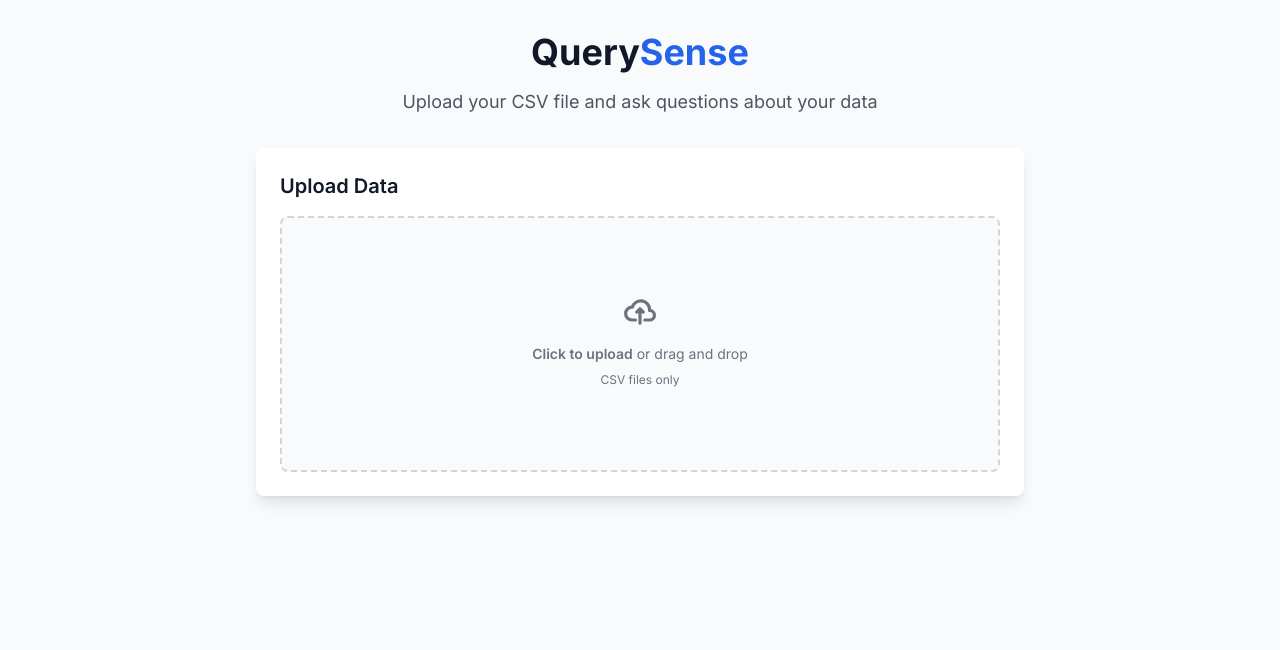
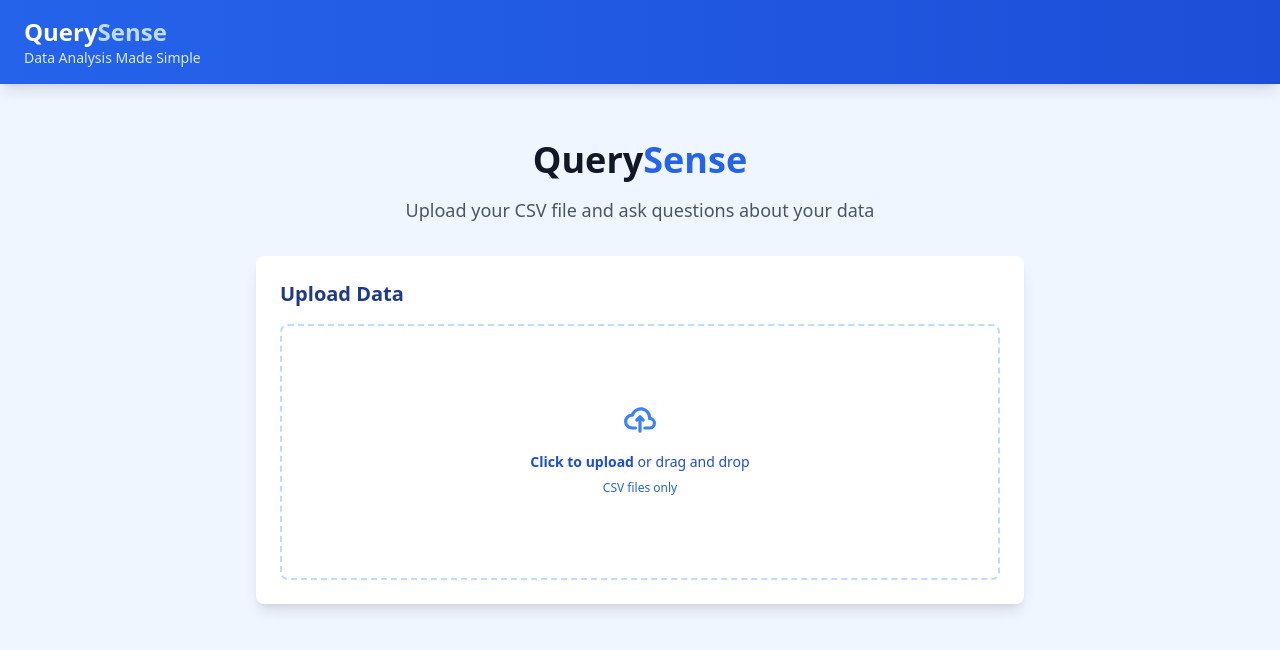
Before and after one commit to darrny/QuerySense, a Next.js app: page / in a window 1280 px wide. Shown: the top 650 px of the page. Built offline with nearby package versions, Linux system fonts and the light colour scheme.

Commit message:
Updated color

```diff
--- a/src/app/layout.tsx
+++ b/src/app/layout.tsx
@@ -16,7 +16,19 @@ export default function RootLayout({
 }) {
   return (
     <html lang="en">
-      <body className={`${inter.className} bg-gray-50`}>{children}</body>
+      <body className="min-h-screen bg-blue-50">
+        <nav className="bg-gradient-to-r from-blue-600 to-blue-700 shadow-lg">
+          <div className="max-w-7xl mx-auto px-6 py-4">
+            <h1 className="text-2xl font-bold text-white">
+              Query<span className="text-blue-200">Sense</span>
+            </h1>
+            <p className="text-blue-100 text-sm">Data Analysis Made Simple</p>
+          </div>
+        </nav>
+        <main className="container mx-auto p-6">
+          {children}
+        </main>
+      </body>
     </html>
   )
 }
--- a/src/components/AnalysisResult.tsx
+++ b/src/components/AnalysisResult.tsx
@@ -68,7 +68,7 @@ export default function AnalysisResult({ result, data }: { result: string, data:
     return (
         <div className="space-y-8">
             <div>
-                <div className="prose max-w-none">
+                <div className="prose max-w-none bg-white p-6 rounded-lg border border-blue-200 shadow-sm">
                     <ul className="space-y-2 list-disc">
                         {formatText(result)}
                     </ul>
@@ -76,11 +76,11 @@ export default function AnalysisResult({ result, data }: { result: string, data:
             </div>
 
             <div className="mt-16">
-                <h2 className="text-2xl font-semibold text-gray-900 mb-8">Data Visualizations</h2>
+                <h2 className="text-2xl font-semibold text-blue-900 mb-8">Data Visualizations</h2>
                 <div className="mt-4">
                     <DataVisualizations data={data} />
                 </div>
             </div>
         </div>
-    )
+    );
 }
--- a/src/components/FileUpload.tsx
+++ b/src/components/FileUpload.tsx
@@ -40,17 +40,17 @@ export default function FileUpload({ onDataLoaded }: FileUploadProps) {
 
   return (
     <div className="space-y-4">
-      <h2 className="text-xl font-semibold text-gray-900">Upload Data</h2>
+      <h2 className="text-xl font-semibold text-blue-900">Upload Data</h2>
       <div className="flex items-center justify-center w-full">
-        <label className="flex flex-col items-center justify-center w-full h-64 border-2 border-gray-300 border-dashed rounded-lg cursor-pointer bg-gray-50 hover:bg-gray-100">
+        <label className="flex flex-col items-center justify-center w-full h-64 border-2 border-blue-200 border-dashed rounded-lg cursor-pointer bg-white hover:bg-blue-50 transition-colors">
           <div className="flex flex-col items-center justify-center pt-5 pb-6">
-            <svg className="w-8 h-8 mb-4 text-gray-500" aria-hidden="true" xmlns="http://www.w3.org/2000/svg" fill="none" viewBox="0 0 20 16">
-              <path stroke="currentColor" strokeLinecap="round" strokeLinejoin="round" strokeWidth="2" d="M13 13h3a3 3 0 0 0 0-6h-.025A5.56 5.56 0 0 0 16 6.5 5.5 5.5 0 0 0 5.207 5.021C5.137 5.017 5.071 5 5 5a4 4 0 0 0 0 8h2.167M10 15V6m0 0L8 8m2-2 2 2"/>
+            <svg className="w-8 h-8 mb-4 text-blue-500" aria-hidden="true" xmlns="http://www.w3.org/2000/svg" fill="none" viewBox="0 0 20 16">
+              <path stroke="currentColor" strokeLinecap="round" strokeLinejoin="round" strokeWidth="2" d="M13 13h3a3 3 0 0 0 0-6h-.025A5.56 5.56 0 0 0 16 6.5 5.5 5.5 0 0 0 5.207 5.021C5.137 5.017 5.071 5 5 5a4 4 0 0 0 0 8h2.167M10 15V6m0 0L8 8m2-2 2 2" />
             </svg>
-            <p className="mb-2 text-sm text-gray-500">
+            <p className="mb-2 text-sm text-blue-700">
               <span className="font-semibold">Click to upload</span> or drag and drop
             </p>
-            <p className="text-xs text-gray-500">CSV files only</p>
+            <p className="text-xs text-blue-600">CSV files only</p>
           </div>
           <input
             type="file"
@@ -62,9 +62,9 @@ export default function FileUpload({ onDataLoaded }: FileUploadProps) {
       </div>
 
       {fileInfo && (
-        <div className="mt-6 p-4 bg-blue-50 rounded-lg border border-blue-100">
-          <h4 className="font-semibold text-gray-900 mb-3">File Information:</h4>
-          <ul className="space-y-2 text-sm text-gray-600">
+        <div className="mt-6 p-4 bg-white rounded-lg border border-blue-200 shadow-sm">
+          <h4 className="font-semibold text-blue-900 mb-3">File Information:</h4>
+          <ul className="space-y-2 text-sm text-blue-800">
             <li className="flex items-center">
               <span className="font-medium w-32">File Name:</span>
               <span>{fileInfo.fileName}</span>
--- a/src/components/QueryInput.tsx
+++ b/src/components/QueryInput.tsx
@@ -73,11 +73,11 @@ export default function QueryInput({
                 onChange={(e) => setQuery(e.target.value)}
                 onKeyDown={handleKeyDown}
                 placeholder="Ask a question about your data..."
-                className="w-full p-4 border rounded-lg mb-4 h-32"
+                className="w-full p-4 border border-blue-200 rounded-lg mb-4 h-32 focus:ring-2 focus:ring-blue-500 focus:border-blue-500"
             />
 
             {error && (
-                <div className="mb-4 p-4 bg-red-50 border border-red-200 rounded-lg text-red-600">
+                <div className="mb-4 p-4 bg-blue-50 border border-blue-200 rounded-lg text-blue-800">
                     <p className="mb-2 font-semibold">Error Message:</p>
                     <p>{error}</p>
                     <p className="mt-2 text-sm">
@@ -95,12 +95,12 @@ export default function QueryInput({
                 onClick={handleAnalysis}
                 disabled={isLoading || !query.trim()}
                 className={`
-          w-full py-2 px-4 rounded-lg font-medium text-white transition-colors
-          ${isLoading || !query.trim()
-                        ? 'bg-gray-400 cursor-not-allowed'
+              w-full py-2 px-4 rounded-lg font-medium text-white transition-colors
+              ${isLoading || !query.trim()
+                        ? 'bg-blue-300 cursor-not-allowed'
                         : 'bg-blue-600 hover:bg-blue-700'
                     }
-        `}
+            `}
             >
                 {isLoading ? 'Analyzing...' : 'Analyze'}
             </button>
```
